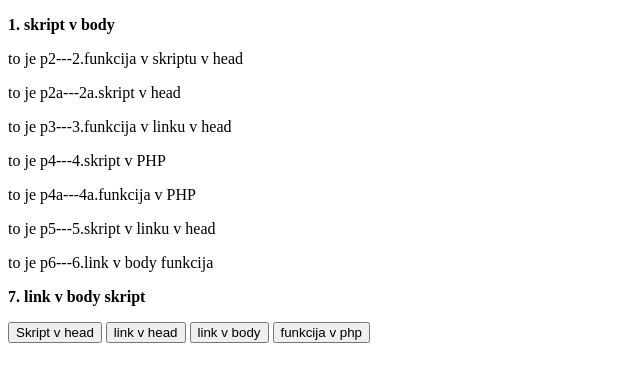
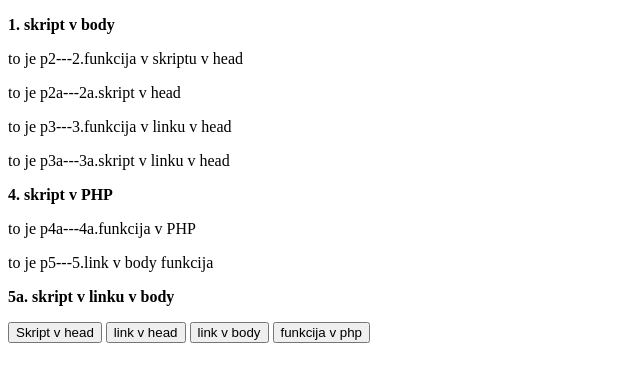
Before and after one commit to jiri-hollan/poskusi, a PHP site: page /poskus.php in a window 1280 px wide. Shown: the top 382 px of the page, without its empty margins (0-640 px from the left). Run offline with PHP 8.4, Linux system fonts and the light colour scheme.

Commit message:
zdaj je brez bugov
V head navaden skript ne dela, le funkcija

```diff
--- a/javaScript.js
+++ b/javaScript.js
@@ -2,4 +2,4 @@
 function fajlFunction() {
 document.getElementById("p3").innerHTML = "<b>3.funkcija v linku v head </b>";
 }
-//document.getElementById("p5").innerHTML = "<b>5. link v head skript</b>";//verjetno se ne prikaže
+//document.getElementById("p3a").innerHTML = "<b>3a. link v head skript</b>";//verjetno se ne prikaže
--- a/javaScript.php
+++ b/javaScript.php
@@ -1,7 +1,6 @@
 <?php
 echo'
 <script>
-alert("v php");
 document.getElementById("p4").innerHTML = "<b>4. skript v PHP</b>";
 function fajlFunctionPhp() {
 document.getElementById("p4a").innerHTML = "<b>4a. php funkcija</b>";
--- a/javaScriptBody.js
+++ b/javaScriptBody.js
@@ -1,5 +1,5 @@
 
 function fajlFunctionBody() {
-document.getElementById("p6").innerHTML = "<b>6. link v body funkcija</b>";
+document.getElementById("p5").innerHTML = "<b>5. funkcija v linku v body </b>";
 }
-document.getElementById("p7").innerHTML = "<b>7. link v body skript</b>";
+document.getElementById("p5a").innerHTML = "<b>5a. skript v linku v body</b>";
--- a/poskus.php
+++ b/poskus.php
@@ -11,27 +11,26 @@ document.getElementById("p2").innerHTML = "<b>2. funkcija v skriptu v head</b>";
 </script>
 </head>
  <body>
- <?php
-require_once('javaScript.php');
-?>
+
+
 <p id="p1">to je p1---1. skript v body</p>
 <p id="p2">to je p2---2.funkcija v skriptu v head </p>
 <p id="p2a">to je p2a---2a.skript v head</p>
 <p id="p3">to je p3---3.funkcija v linku v head </p>
+<p id="p3a">to je p3a---3a.skript v linku v head</p>
 <p id="p4">to je p4---4.skript v PHP</p>
 <p id="p4a">to je p4a---4a.funkcija v PHP</p>
-<p id="p5">to je p5---5.skript v linku v head</p>
-<p id="p6">to je p6---6.link v body funkcija</p>
-<p id="p7">to je p7---7.link v body skript</p>
+<p id="p5">to je p5---5.link v body funkcija</p>
+<p id="p5a">to je p5a---5a.link v body skript</p>
 <button type="button" onclick="headFunction()">Skript v head</button>
 <button type="button" onclick="fajlFunction()">link v head</button>
 <button type="button" onclick="fajlFunctionBody()">link v body</button>
 <button type="button" onclick="fajlFunctionPhp()">funkcija v php</button>
 <script>
 document.getElementById("p1").innerHTML = "<b>1. skript v body</b>";
+//document.getElementById("p4").innerHTML = "<b>4. skript v PHP</b>";
 </script>
 <script src="javaScriptBody.js"></script>
-<script>
 <?php
 require_once('javaScript.php');
 ?>
```
